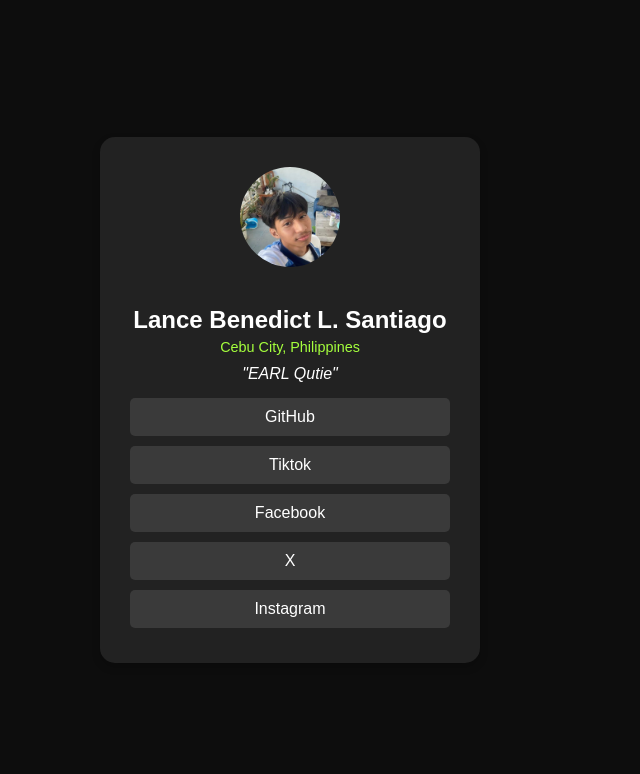
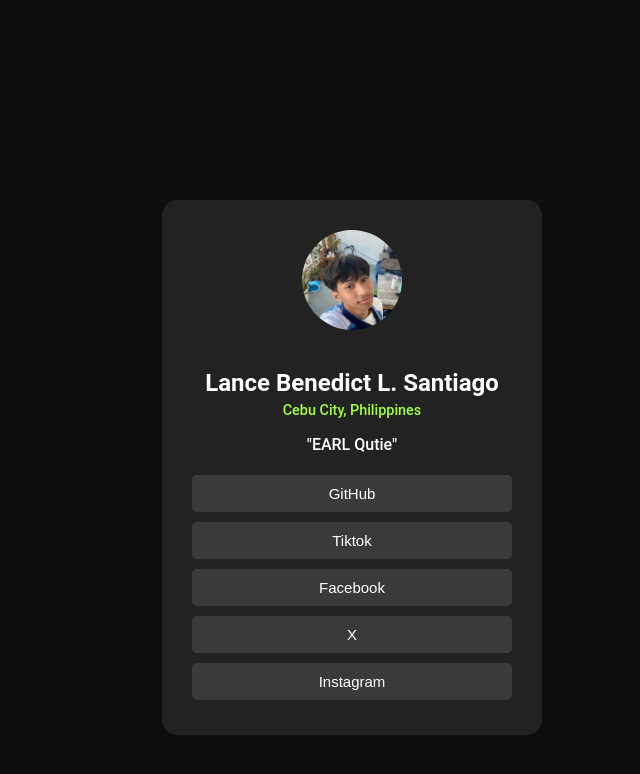
Before and after one commit to Lanceylot2/html-profile, a plain HTML site: page index.html in a window 1280 px wide. Shown: the whole page, without its empty margins (350-990 px from the left). Drawn offline with Linux system fonts and the light colour scheme.

Commit message:
Add files via upload

```diff
--- a/index.html
+++ b/index.html
@@ -5,72 +5,74 @@
     <meta name="viewport" content="width=device-width, initial-scale=1.0">
     <title>Profile Card</title>
     <style>
-        body {
+          body {
             background-color: #0d0d0d;
-            font-family: Arial, sans-serif;
+            font-family: "Roboto", sans-serif;
+            font-weight: 500;
+             font-style: normal;
             display: flex;
-            justify-content: center;
-            align-items: center;
-            height: 100vh;
-            margin: 0;
+            margin-left: 40%;
+            margin-top: 200px;
+            text-align: center;
         }
 
-        .profile-card {
+        .profilep {
             background-color: #222;
             color: white;
             border-radius: 15px;
             padding: 30px;
-            text-align: center;
+
             width: 320px;
-            box-shadow: 0px 4px 8px rgba(0, 0, 0, 0.2);
         }
 
-        .profile-card img {
+        .profilep img {
             width: 100px;
             height: 100px;
             border-radius: 50%;
             margin-bottom: 15px;
+
         }
 
-        .profile-card h2 {
+        .profilep h2 {
             margin-bottom: 5px;
+
         }
 
-        .profile-card p.location {
+        .profilep p.location {
             color: #a5ff3d;
             font-size: 0.9em;
             margin: 0;
+
         }
 
-        .profile-card p.bio {
-            font-style: italic;
+        .profilep p.bayo {
             margin: 10px 0;
+
         }
 
-        .profile-card button {
+        .profilep button {
             background-color: #3a3a3a;
             color: white;
             border: none;
             padding: 10px 20px;
             margin: 5px 0;
             border-radius: 5px;
-            cursor: pointer;
             width: 100%;
-            font-size: 1em;
+            font-size: 15px;
         }
 
-        .profile-card button:hover {
+        .profilep button:hover {
             background-color: #555;
         }
 
-        .profile-card button:active {
+        .profilep button:active {
             background-color: #777;
         }
     </style>
 </head>
 <body>
 
-    <div class="profile-card">
+    <div class="profilep">
         <img src="./images/lan.jpg" alt="Profile Picture">
         <h2>Lance Benedict L. Santiago</h2>
         <p class="location">Cebu City, Philippines</p>
```
